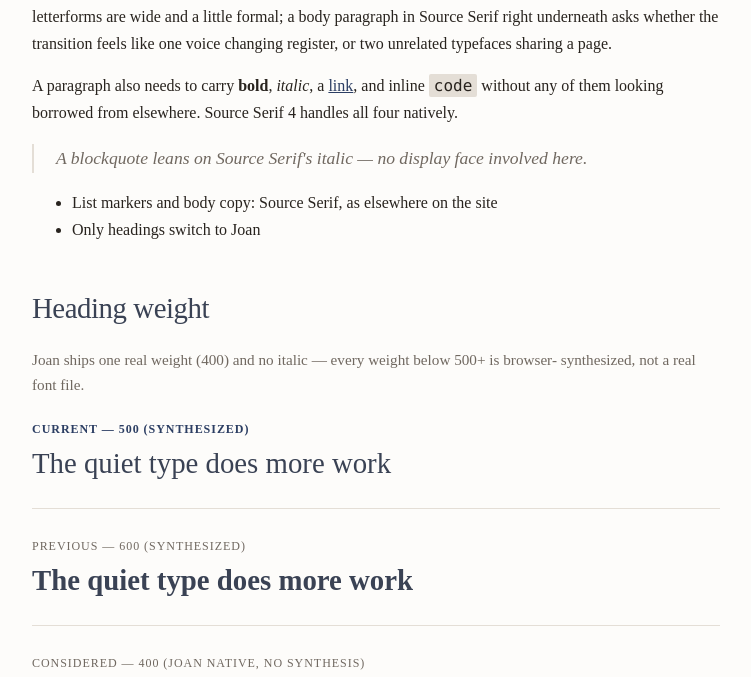
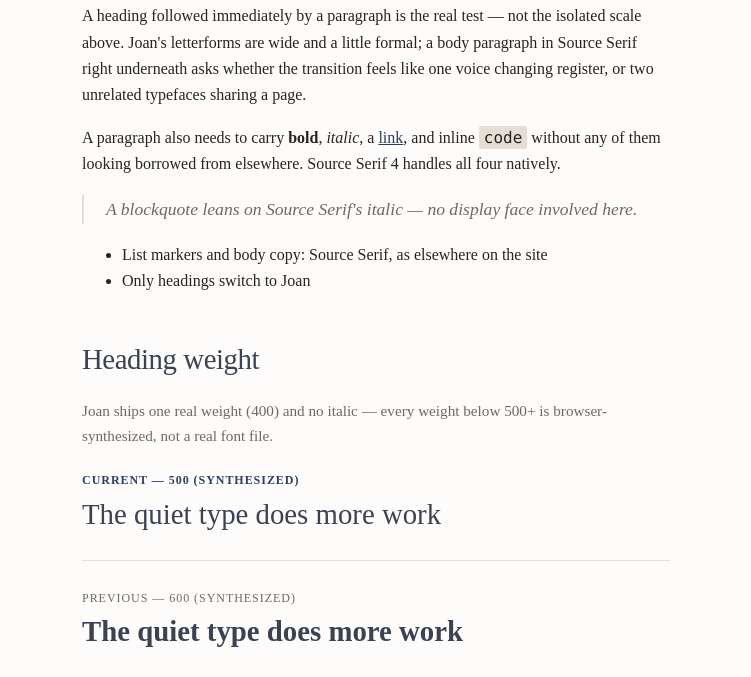
Before and after one commit to perrwa/perrwa.github.io, an Astro site: page /type-sample in a window 1280 px wide. Shown: the part 602-1279 px from the top of the page, without its empty margins (264-1015 px from the left). Built offline with nearby package versions, Linux system fonts and the light colour scheme; Astro itself is replaced by a stand-in of ours.

Commit message:
fix: align type-sample column width with the rest of the site
Was overridden to 720px from when this page needed room for
display-size mockups. Now that it's a reference doc, that made
the body wider than the header's bottom divider — narrowing to
the standard 620px matches every other page instead of widening
the header globally to fit one doc page.

```diff
--- a/src/pages/type-sample.astro
+++ b/src/pages/type-sample.astro
@@ -13,9 +13,6 @@
     />
     <meta name="robots" content="noindex" />
     <style>
-      main.specimen {
-        width: 720px;
-      }
       .note {
         padding: 1em 1.25em;
         margin: 0 0 2em 0;
@@ -163,9 +160,6 @@
         letter-spacing: 0.06em;
       }
       @media (max-width: 720px) {
-        main.specimen {
-          width: auto;
-        }
         .wordmark-compare {
           grid-template-columns: 1fr;
         }
@@ -174,7 +168,7 @@
   </head>
   <body>
     <Header />
-    <main class="specimen">
+    <main>
       <h1>Type sample</h1>
       <p class="note">
         Living reference for the typography decisions applied across the site. Each section below is
```
